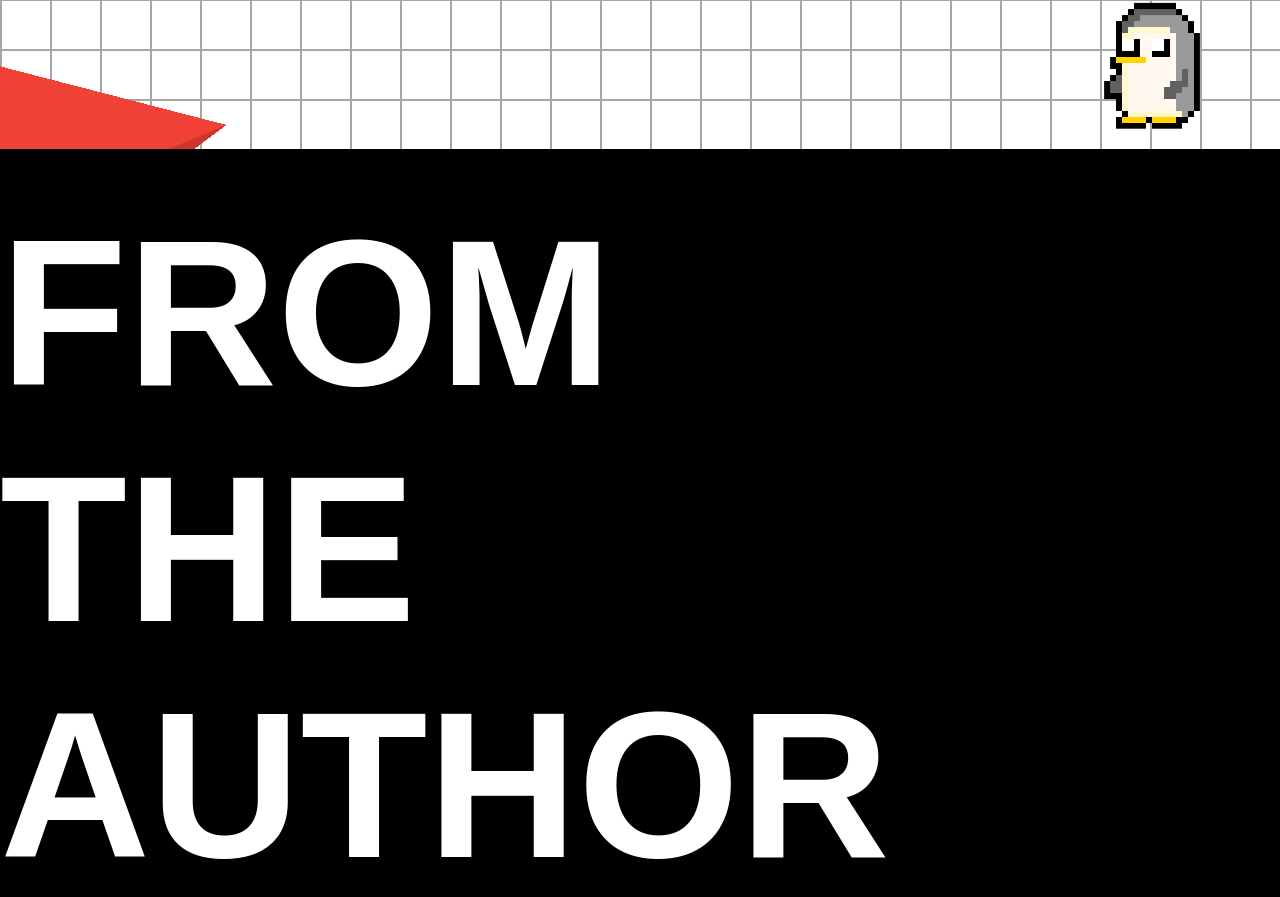
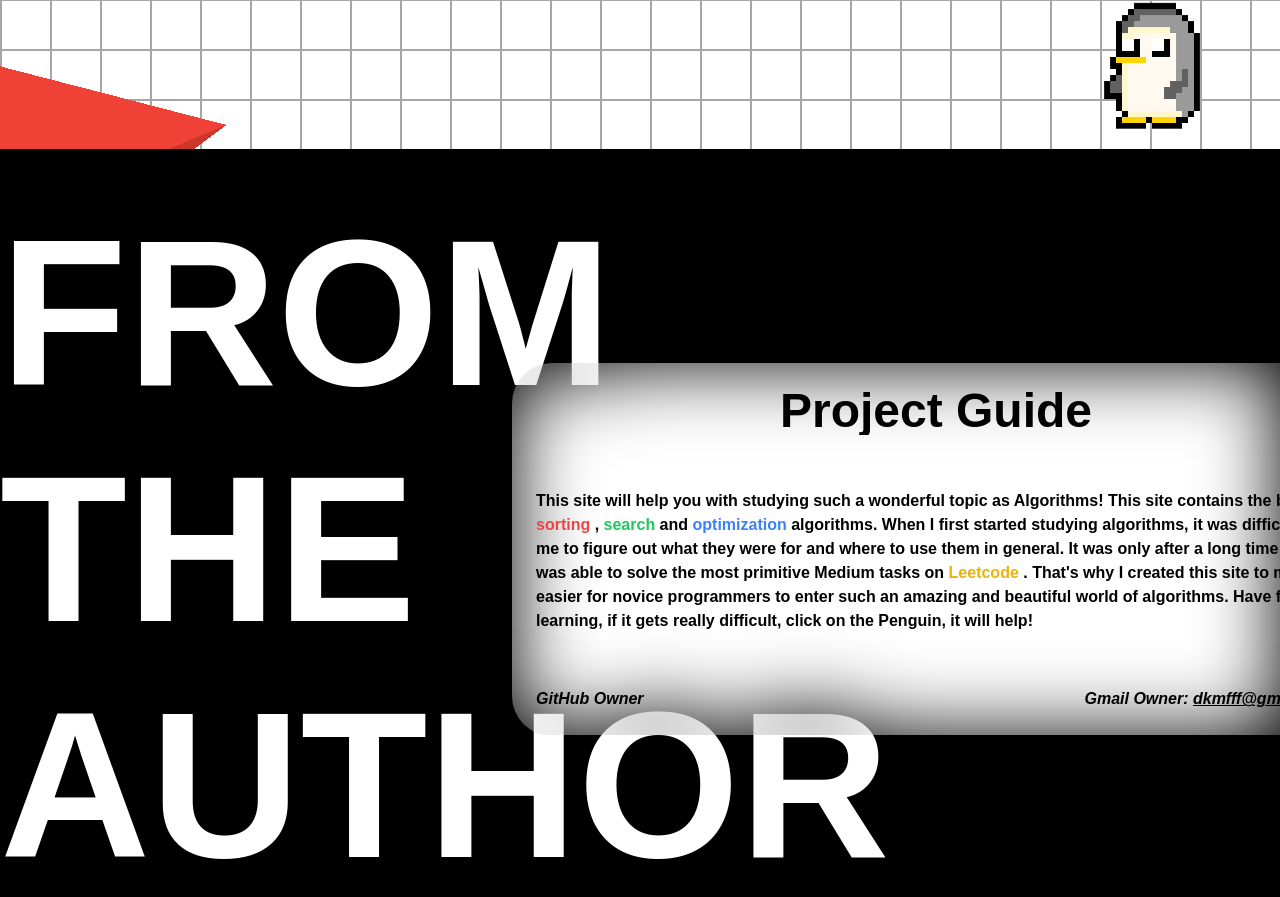
Before and after one commit to DKMFzF/visualization-of-algorithms, a website built with webpack: page src/index.html in a window 1280 px wide. Shown: the part 651-1548 px from the top of the page. Built offline with nearby package versions, Linux system fonts and the light colour scheme; a web font is replaced by a local one; what fullpage-js-geek would draw is missing.

Commit message:
feat(index.js | index.html): add section 2

```diff
--- a/src/index.html
+++ b/src/index.html
@@ -31,7 +31,7 @@
           >
             Hi!
           </div>
-          <header class="absolute top-38 left-15">
+          <div class="absolute top-38 left-15" role="heading">
             <div class="flex gap-30">
               <a
                 id="header-link-page-sorting"
@@ -64,9 +64,8 @@
                 Optimization
               </a>
             </div>
-          </header>
-          <main>
-            <section class="section section-one">
+          </div>
+          <div class="section section-one" role="main">
             <div class="h-screen w-screen flex justify-center items-center">
               <div
                 id="hero-section-content"
@@ -89,18 +88,20 @@
                     id="main-subtitle"
                     class="hidden-element-premove-y text-center lowercase px-10 max-w-800 opacity-0"
                   >
-                      A tutorial for understanding basic sorting, useful when
-                      you need to remember the basics
+                    A tutorial for understanding basic sorting, useful when you
+                    need to remember the basics
                   </p>
                 </div>
               </div>
             </div>
-            </section>
-            <section class="section section-two">
+          </div>
+          <div class="section section-two" role="contentinfo">
             <div
-                class="relative z-50 text-white h-screen w-screen flex flex-row justify-center items-center bg-black"
+              class="relative z-40 text-white h-screen w-screen flex flex-row justify-center items-center bg-black"
             >
-                <div class="absolute w-full h-full flex flex-col justify-center gap-7 uppercase text-13 leading-none">
+              <div
+                class="absolute w-full h-full flex flex-col justify-center gap-7 uppercase text-13 leading-none"
+              >
                 <div class="overflow-hidden">
                   <div id="text-from" class="owner-text text-left">From</div>
                 </div>
@@ -108,12 +109,94 @@
                   <div id="text-the" class="owner-text text-left">the</div>
                 </div>
                 <div class="overflow-hidden">
-                    <div id="text-author" class="owner-text text-left">author</div>
+                  <div id="text-author" class="owner-text text-left">
+                    author
                   </div>
                 </div>
               </div>
-            </section>
-          </main>
+              <div
+                id="owner-discripter"
+                class="relative overflow-hidden z-50 text-black h-85 py-12"
+              >
+                <div class="h-full">
+                  <article class="relative ml-32 p-6 w-53 h-full">
+                    <div
+                      class="absolute top-0 bottom-0 right-0 left-0 backdrop-blur-2xl backdrop-invert bg-transparent rounded-4xl"
+                    ></div>
+                    <div
+                      class="relative z-60 rounded-4xl w-full h-full flex flex-col justify-between"
+                    >
+                      <header class="overflow-hidden">
+                        <h2 id="title-owner" class="text-5xl text-center">
+                          Project Guide
+                        </h2>
+                      </header>
+                      <div class="overflow-hidden">
+                        <p id="discription-owner">
+                          This site will help you with studying such a wonderful
+                          topic as Algorithms! This site contains the basic
+                          <a href="" _blank>
+                            <span
+                              class="text-red-500 transition-colors duration-300 hover:text-red-800"
+                            >
+                              sorting
+                            </span>
+                          </a>
+                          ,
+                          <a href="" _blank>
+                            <span
+                              class="text-green-500 transition-colors duration-300 hover:text-green-800"
+                            >
+                              search
+                            </span>
+                          </a>
+                          and
+                          <a href="" _blank>
+                            <span
+                              class="text-blue-500 transition-colors duration-300 hover:text-blue-800"
+                            >
+                              optimization
+                            </span>
+                          </a>
+                          algorithms. When I first started studying algorithms,
+                          it was difficult for me to figure out what they were
+                          for and where to use them in general. It was only
+                          after a long time that I was able to solve the most
+                          primitive Medium tasks on
+                          <a href="https://leetcode.com/" _blank>
+                            <span
+                              class="text-yellow-500 transition-colors duration-300 hover:text-yellow-800"
+                              >Leetcode</span
+                            >
+                          </a>
+                          . That's why I created this site to make it easier for
+                          novice programmers to enter such an amazing and
+                          beautiful world of algorithms. Have fun learning, if
+                          it gets really difficult, click on the Penguin, it
+                          will help!
+                        </p>
+                      </div>
+                      <footer>
+                        <address id="address-owner">
+                          <div class="flex flex-row justify-between">
+                            <div>
+                              <a href="https://github.com/DKMFzF" _blank>
+                                GitHub Owner
+                              </a>
+                            </div>
+                            <div>
+                              Gmail Owner:
+                              <span class="underline">dkmfff@gmail.com</span>
+                            </div>
+                          </div>
+                        </address>
+                      </footer>
+                    </div>
+                  </article>
+                </div>
+              </div>
+            </div>
+          </div>
         </div>
       </div>
     </div>
--- a/src/scripts/index.js
+++ b/src/scripts/index.js
@@ -21,8 +21,6 @@ import {
 } from "../components/animation.js";
 import "../pages/index.css";
 
-import { TimelineMax } from "gsap/gsap-core.js";
-
 gsap.registerPlugin(ScrollTrigger);
 
 // DOM-element
@@ -32,7 +30,6 @@ const headerLink = document.querySelectorAll(".header-link");
 const bgMain = document.querySelector("#main-container");
 const mainContainer = document.querySelector("#hero-section-content");
 const canvas = document.querySelector("canvas.webgl");
-const ownerTexts = document.querySelectorAll('.owner-text');
 
 // penguin-dom
 const penguin = document.querySelector("#penguin");
@@ -160,7 +157,7 @@ const tick = () => {
 
 // animation in timeline
 tl.from(bgMain, {
-    duration: 0.4, scale: 0, ease: "bounce.out",
+    duration: 0.4, opacity: 0,
     onComplete: () => {
       mainContainer.classList.add('hover-scale');
     }
@@ -177,10 +174,12 @@ tl.from(bgMain, {
 tick();
 
 // init fullPage.js
+(() => {
   new fullpage('#fullpage', {
     scrollingSpeed: 1000,
     autoScrolling: true,
     anchors: ['firstSection', 'secondSection'],
+
     // animation show
     onLeave: (origin, destination, direction) => {
 
@@ -188,11 +187,25 @@ new fullpage('#fullpage', {
       const textStart = section.querySelector('#text-from');
       const textMid = section.querySelector('#text-the');
       const textEnd = section.querySelector('#text-author');
+      const containerOwnerDiscripter = section.querySelector("#owner-discripter");
+      const titleOwner = section.querySelector("#title-owner");
+      const discriptionOwner = section.querySelector("#discription-owner");
+      const addressOwner = section.querySelector("#address-owner");
 
+      // section 2
       if (textStart || textMid || textEnd)  {
+
+        // bg
         gsap.from(textStart, { delay: 0.5, duration: 1, y: 200 })
         gsap.from(textMid, { delay: 0.8, duration: 1, y: 200 });
         gsap.from(textEnd, { delay: 1.1, duration: 1, y: 200 });
+        gsap.from(containerOwnerDiscripter, { duration: 1, height: '0%' });
+
+        // content
+        gsap.from(titleOwner, { delay: 1.3, duration: 1, opacity: 0 });
+        gsap.from(discriptionOwner, { delay: 1.3, duration: 1, opacity: 0 });
+        gsap.from(addressOwner, { delay: 1.3, duration: 0.5, opacity: 0 });
       };
     }
   });
+})();
--- a/src/style/style.css
+++ b/src/style/style.css
@@ -9,7 +9,7 @@
 
 /* Увеличение контейнера */
 .hover-scale {
-    transition: scale 0.2s ease-in-out;
+    transition: scale 0.3s ease-in-out;
 }
 
 .hover-scale:hover {
--- a/tailwind.config.js
+++ b/tailwind.config.js
@@ -3,8 +3,16 @@ module.exports = {
     content: ['./**/*.html'],
     theme: {
       extend: {
+        zIndex: {
+          '60': '60'
+        },
+        margin: {
+          '32': '32rem'
+        },
         padding: {
-          '8': '8rem'
+          '8': '8rem',
+          '12': '12%',
+          '14': '14%'
         },
         fontFamily: {
           'sans': ['"Syne"', 'sans-serif']
@@ -21,10 +29,12 @@ module.exports = {
         },
         width: {
           '50': '50%',
+          '53': '53rem',
           '60': '60%'
         },
         height: {
-          '10': '10%'
+          '10': '10%',
+          '85': '85%'
         },
         minHeight: {
           '28': '22rem'
```
Also changed, not shown: src/images/contact.svg (added). Lines whose indentation alone changed are shown as unchanged.
